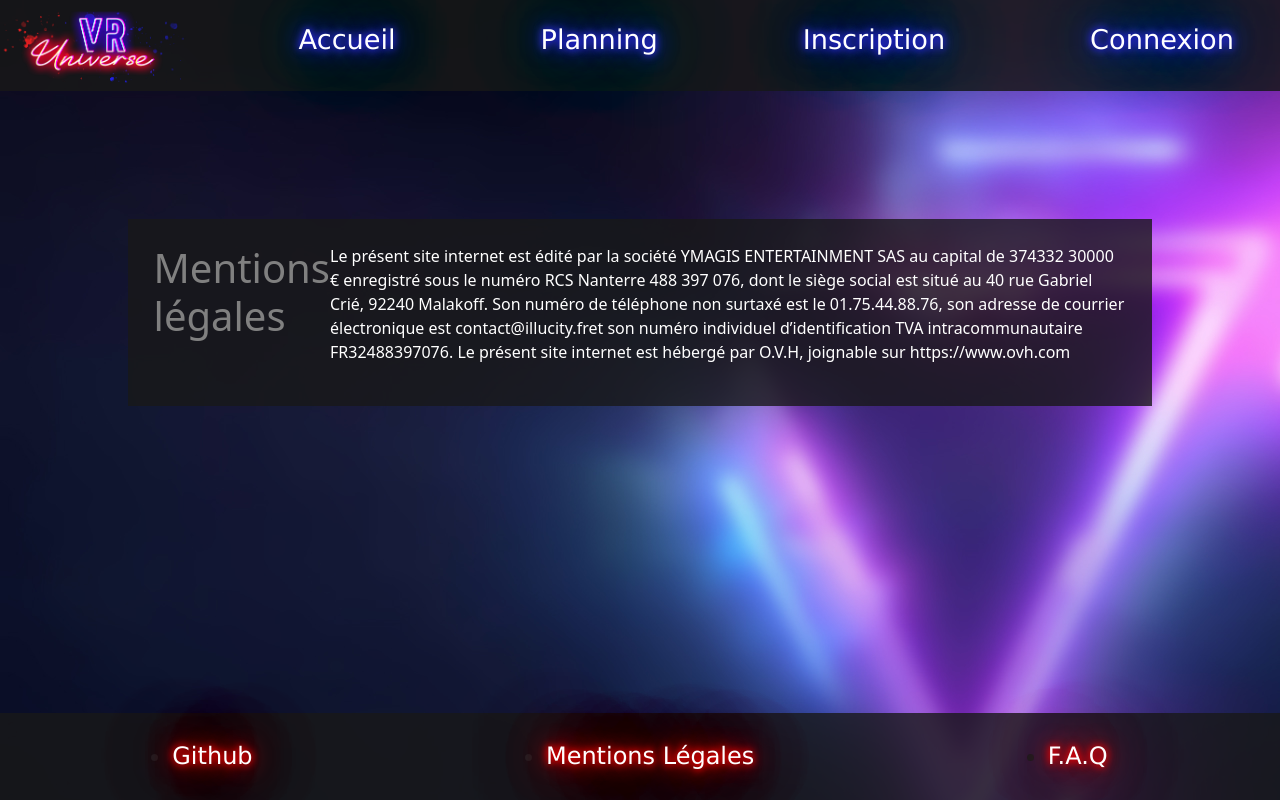
After one commit to laura-rodriguez2/reservation-salles, a PHP site: template View/HTML/mentions.php in a window 1280 px wide. The commit adds this page. Run offline with PHP 8.4, Linux system fonts and the light colour scheme; the template is opened without the code that fills it, so the values that code supplies are empty.

Commit message:
add mentions leg

```diff
--- a/View/HTML/header_footer/footer.php
+++ b/View/HTML/header_footer/footer.php
@@ -1,6 +1,6 @@
+
 <!DOCTYPE html>
 <html>
-
 <head>
     <meta charset="utf-8">
     <link rel="stylesheet" href='../CSS/footer.css' />
@@ -12,7 +12,7 @@
         <nav>
             <ul class="lr_nav_footer">
                 <li><a class="lr_li_footer" href="https://github.com/laura-rodriguez2/reservation-salles.git">Github</a></li>
-                <li><a class="lr_li_footer" href="">Mentions Légales</a></li>
+                <li><a class="lr_li_footer" href="mentions.php">Mentions Légales</a></li>
                 <li><a class="lr_li_footer" href="">F.A.Q</a></li>
             </ul>
         </nav>
--- /dev/null
+++ b/View/HTML/mentions.php
@@ -0,0 +1,32 @@
+<?php
+require '../../Model/bdd.php';
+?>
+<!DOCTYPE html>
+<html>
+    <head>
+        <meta charset="utf-8">
+        <link rel="stylesheet" href='../CSS/reservation-form.css' />
+    <link href="https://cdn.jsdelivr.net/npm/bootstrap@5.1.3/dist/css/bootstrap.min.css" rel="stylesheet" integrity="sha384-1BmE4kWBq78iYhFldvKuhfTAU6auU8tT94WrHftjDbrCEXSU1oBoqyl2QvZ6jIW3" crossorigin="anonymous">
+    <title>Mentions légales</title>
+    </head>
+
+    <body>
+        <header>
+            <?php require_once('header_footer/header.php');
+            ?>
+        </header>
+        <main>
+            <h1>Mentions légales</h1>
+            <p>Le présent site internet est édité par la société YMAGIS ENTERTAINMENT SAS au capital de 374332 30000 € enregistré sous le numéro RCS Nanterre 488 397 076, dont le siège social est situé au 40 rue Gabriel Crié, 92240 Malakoff.
+
+Son numéro de téléphone non surtaxé est le 01.75.44.88.76, son adresse de courrier électronique est contact@illucity.fret son numéro individuel d’identification TVA intracommunautaire FR32488397076.
+
+Le présent site internet est hébergé par O.V.H, joignable sur https://www.ovh.com</p>
+        </main>
+        <footer>
+            <?php
+            require_once('header_footer/footer.php');
+            ?>
+        </footer>
+    </body>
+</html>
```
